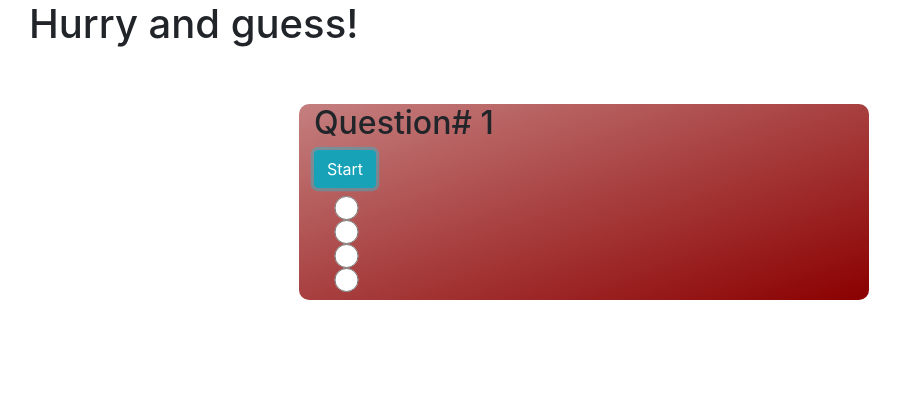
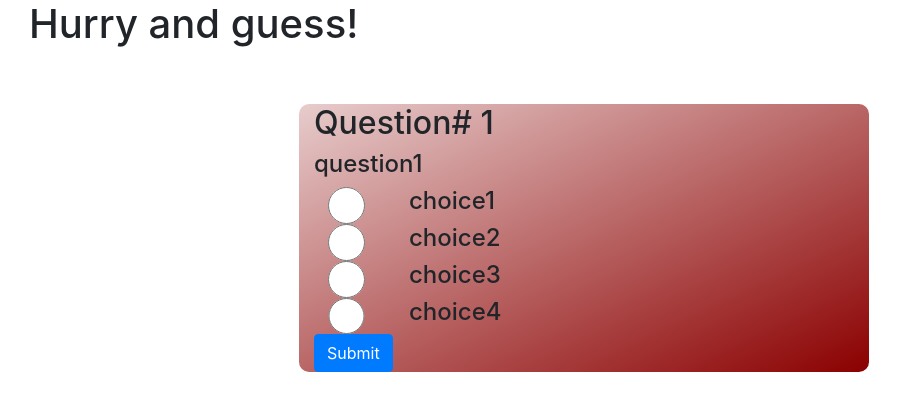
Before and after one commit to urangel/TriviaGame, a plain HTML site: page index.html in a window 1280 px wide. Both pictures are taken after a click on the button "Start". Shown: the whole page, without its empty margins (56-956 px from the left). Drawn offline with nearby package versions, Linux system fonts and the light colour scheme.

Commit message:
beginning to script the game sequence

```diff
--- a/assets/css/style.css
+++ b/assets/css/style.css
@@ -2,6 +2,10 @@
 
     width: 100%;
     border-radius: 10px;
-    background-image: linear-gradient(to bottom right, rgba(139,0,0,.5), rgba(139,0,0,1))
+    background-image: linear-gradient(to bottom right, rgba(139,0,0,.2), rgba(139,0,0,1))
 
 }
+/*
+#message {
+    display: none;
+} */
--- a/assets/javascript/app.js
+++ b/assets/javascript/app.js
@@ -1,103 +1,84 @@
 var pool = {
-    a: {
-        q1 : {
-            q: "",
-            c1: "",
-            c2: "",
-            c3: "",
-            c4: "",
-            a: ""
-        }
+    1: {
+        q: "question1",
+        c1: "choice1",
+        c2: "choice2",
+        c3: "choice3",
+        c4: "choice4",
+        a: "spaghetti"
     },
-    b: {
-        q2 : {
+
+    2: {
         q: "question",
         c1: "choice1",
         c2: "choice2",
         c3: "choice3",
         c4: "choice4",
         a: "answer"
-        }
     },
-    c: {
-        q3 : {
+    3: {
         q: "question",
         c1: "choice1",
         c2: "choice2",
         c3: "choice3",
         c4: "choice4",
         a: "answer"
-        }
     },
-    d: {
-        q4 : {
+    4: {
         q: "question",
         c1: "choice1",
         c2: "choice2",
         c3: "choice3",
         c4: "choice4",
         a: "answer"
-        }
     },
-    e: {
-        q5 : {
+    5: {
         q: "question",
         c1: "choice1",
         c2: "choice2",
         c3: "choice3",
         c4: "choice4",
         a: "answer"
-        }
     },
-    f: {
-        q6 : {
+    6: {
         q: "question",
         c1: "choice1",
         c2: "choice2",
         c3: "choice3",
         c4: "choice4",
         a: "answer"
-        }
     },
-    g: {
-        q7 : {
+    7: {
         q: "question",
         c1: "choice1",
         c2: "choice2",
         c3: "choice3",
         c4: "choice4",
         a: "answer"
-        }
     },
-    h: {
-        q8 : {
+    8: {
         q: "question",
         c1: "choice1",
         c2: "choice2",
         c3: "choice3",
         c4: "choice4",
         a: "answer"
-        }
     },
-    i: {
-        q9 : {
+    9: {
         q: "question",
         c1: "choice1",
         c2: "choice2",
         c3: "choice3",
         c4: "choice4",
         a: "answer"
-        }
     },
-    j: {
-        q10 : {
+    10: {
         q: "question",
         c1: "choice1",
         c2: "choice2",
         c3: "choice3",
         c4: "choice4",
         a: "answer"
-        }
     }
 
 }
@@ -108,38 +89,55 @@ var numCorrect;
 var numWrong;
 var guess = false;
 var countDownTimer;
+var position = 1;
 
 function beginGame() {
-    // hide start button
+
     $(".start").hide();
+    $("input:radio").show();
+    $(".submit").show();
 
-    //reveal question 1
+    for (i=1; i<11; i++){
 
-    //start timer for question 1
+        if (position === 11){
+            $("#message").text("Quiz is over! Here are your stats: ");
+            $("#message").append(numCorrect + numWrong)
 
+        }
+
+        else {
+
+            $("#question").text(pool[i].q);
+            $("#choice1").text(pool[i].c1);
+            $("#choice2").text(pool[i].c2);
+            $("#choice3").text(pool[i].c3);
+            $("#choice4").text(pool[i].c4);
+            position++;
+
+            $("input: submit").on("click", function(){
+
+                var choice = $("input: radio").checked.value;
+                $("#message").text("The answer was: " + pool[i].a)
+                $("#message").show();
+
+                // if pool[i].[radio button's (that is checked) value] === pool[i].a then
+                if (pool[i][c1]){
+                    numCorrect++;
+                }
+            });
+        }
+    }
 }
 
 $(document).ready(function() {
 
+    $("input:radio").hide();
     $(".submit").hide();
-
-
+    $("#message").hide();
 
     $(".start").on("click", function(){
-    begingGame();
-
-})
-
-
-// will need if statement for if guess right or if guess wrong then increase counter
-
-if (guess = false){
-    numWrong++;
-
-}
-
-else if (guess = true){
-    numCorrect++;
-}
+        beginGame();
 
     });
+
+});
--- a/index.html
+++ b/index.html
@@ -33,20 +33,20 @@
                 <button type="button" class="btn btn-info start">Start</button>
                 <h4 id="question"></h4>
                 <div class="row">
-                    <input class="col-2" type="radio" name="gender" value="male"><br>
-                    <h4 class="col-10" id="choice1"></h4>
+                    <input class="col-2" type="radio" name="choices" value="c1"><br>
+                    <h4 class="col-10 choices" id="choice1"></h4>
                 </div>
                 <div class="row">
-                    <input class="col-2" type="radio" name="gender" value="male"><br>
-                    <h4 class="col-10" id="choice2"></h4>
+                    <input class="col-2" type="radio" name="choices" value="c2"><br>
+                    <h4 class="col-10 choices" id="choice2"></h4>
                 </div>
                 <div class="row">
-                    <input class="col-2" type="radio" name="gender" value="male"><br>
-                    <h4 class="col-10" id="choice3"></h4>
+                    <input class="col-2" type="radio" name="choices" value="c3"><br>
+                    <h4 class="col-10 choices" id="choice3"></h4>
                 </div>
                 <div class="row">
-                    <input class="col-2" type="radio" name="gender" value="male"><br>
-                    <h4 class="col-10" id="choice4"></h4>
+                    <input class="col-2" type="radio" name="choices" value="c4"><br>
+                    <h4 class="col-10 choices" id="choice4"></h4>
                 </div>
                 <input class="btn btn-primary submit" type="submit" value="Submit">
                 <h3 id="message"></h3>
```
Lines whose indentation alone changed are shown as unchanged.
